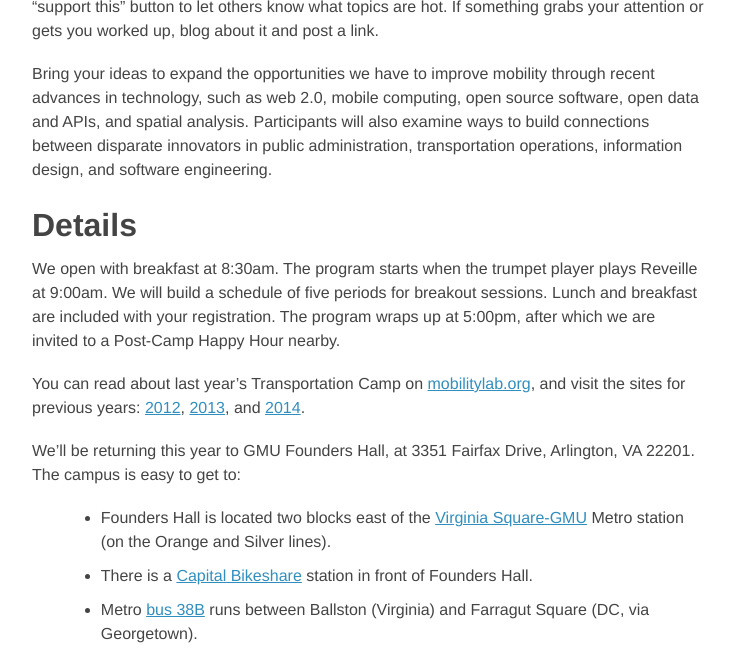
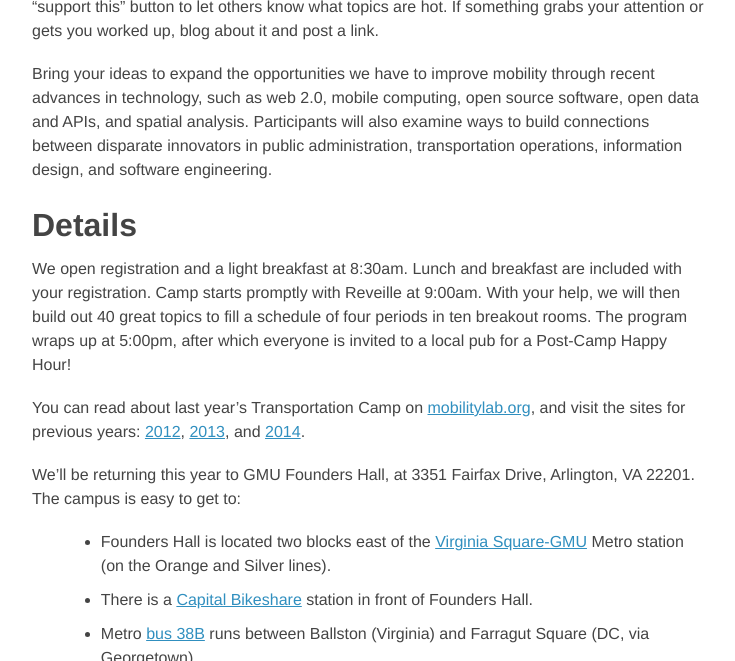
Before and after one commit to transpocamp/transportationcamp.org, a Jekyll site: the page built from events/dc-2015/index.markdown, in a window 1280 px wide and 900 px high, scrolled down 1108 px, cut to the strip 0-661 px from the top of the window. Shown: the whole strip, without its empty margins (272-1007 px from the left). Built offline with Jekyll 4.4.1, drawn with Linux system fonts in a browser that asks for light colours; nearby versions of some CDN libraries; Markdown is read by kramdown in place of the engine named in the settings.

Commit message:
new details

```diff
--- a/events/dc-2015/index.markdown
+++ b/events/dc-2015/index.markdown
@@ -29,8 +29,7 @@
 Bring your ideas to expand the opportunities we have to improve mobility through recent advances in technology, such as web 2.0, mobile computing, open source software, open data and APIs, and spatial analysis. Participants will also examine ways to build connections between disparate innovators in public administration, transportation operations, information design, and software engineering.
 
 ## Details
-
-We open with breakfast at 8:30am. The program starts when the trumpet player plays Reveille at 9:00am. We will build a schedule of five periods for breakout sessions. Lunch and breakfast are included with your registration. The program wraps up at 5:00pm, after which we are invited to a Post-Camp Happy Hour nearby.
+We open registration and a light breakfast at 8:30am. Lunch and breakfast are included with your registration. Camp starts promptly with Reveille at 9:00am. With your help, we will then build out 40 great topics to fill a schedule of four periods in ten breakout rooms. The program wraps up at 5:00pm, after which everyone is invited to a local pub for a Post-Camp Happy Hour!
 
 You can read about last year's Transportation Camp on [mobilitylab.org](http://mobilitylab.org/tag/transportationcamp/), and visit the sites for previous years: [2012](http://transportationcamp.org/events/dc/), [2013](http://transportationcamp.org/events/dc-13/), and [2014](http://transportationcamp.org/events/transportationcamp-dc-2014/).
 
```
